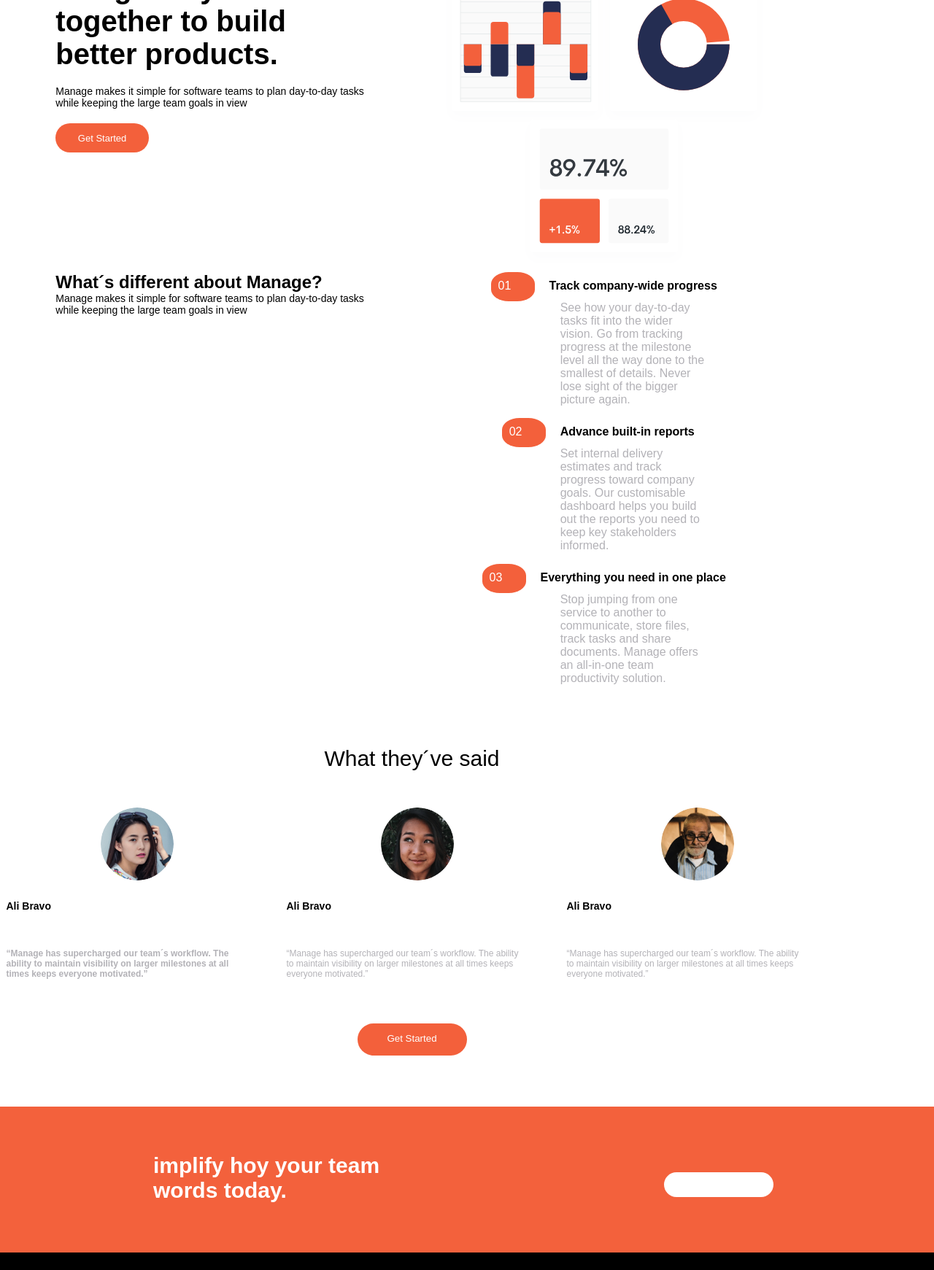
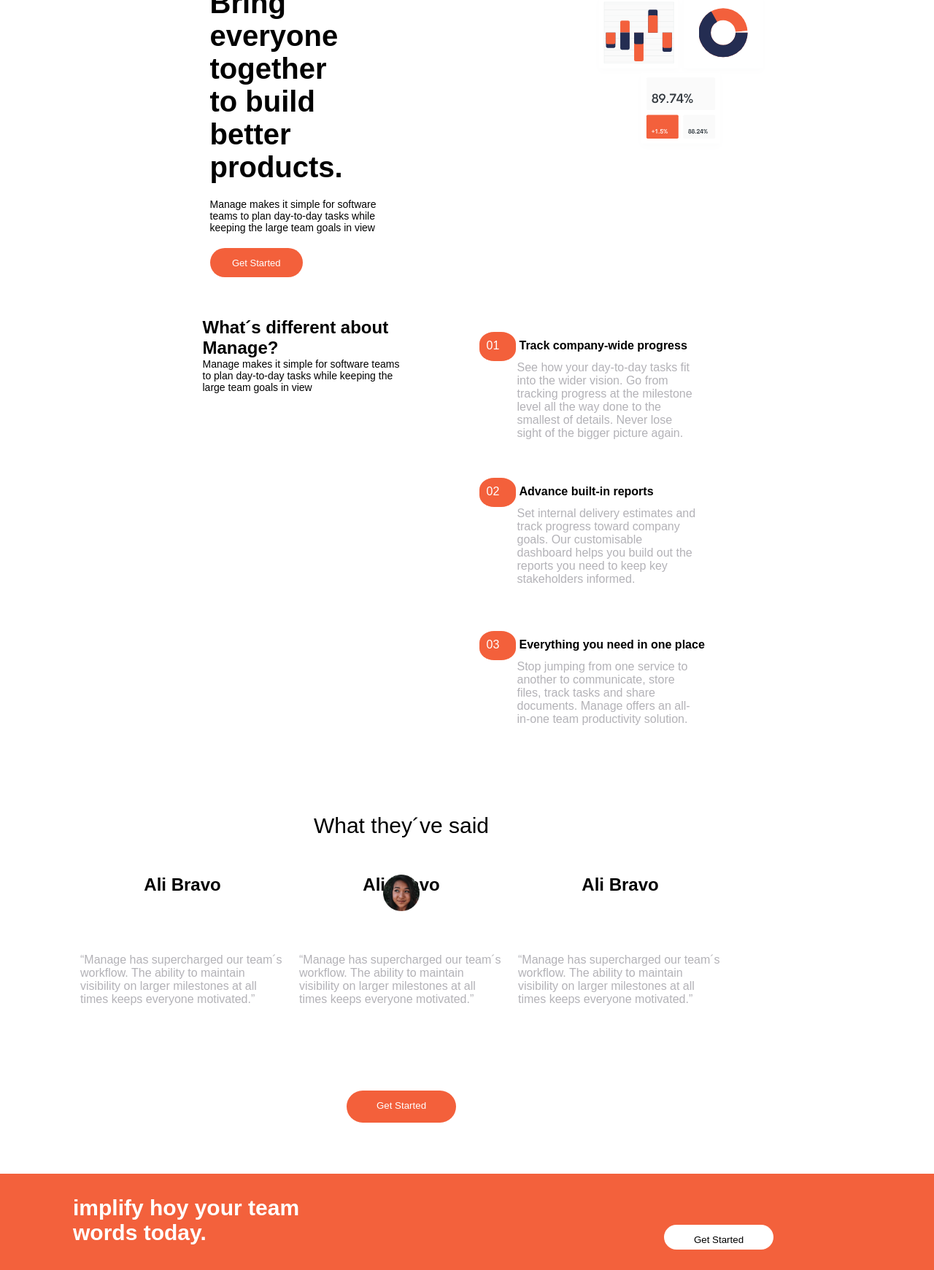
Before and after one commit to mariadesanchez/front-examan-final, a plain HTML site: page index.html in a window 1280 px wide. Shown: the part 287-2028 px from the top of the page at 73% size. Drawn offline with Linux system fonts and the light colour scheme; a web font is replaced by a local one.

Commit message:
elimine la carpeta imagenes

```diff
--- a/css/style.css
+++ b/css/style.css
@@ -2,6 +2,7 @@
 * {
     box-sizing: border-box;
     margin: 0;
+
 
 }
 html {
@@ -9,8 +10,8 @@ html {
     font-family: 'Be Vietnam', sans-serif;
 }
 body{
-    max-width: 1129px;
-    height: 1000px;
+    max-width: 1100px;
+    height: 1440px;
 }
 header{
     width: 100vw;
@@ -60,6 +61,9 @@ header button.started:hover{
     border-radius: 50vh;
     color: black;
 }
+main section div.onlycolumn{
+   margin-left: 250px;
+}
 section{
     margin: 0px;
 }
@@ -67,6 +71,7 @@ section{
     width: 375px;
     height: 200px;
 }
+
 
 main section div.inicio{
      /*display: flex;
@@ -100,8 +105,9 @@ section article.uno div.boxuno h1{
 
 
    section article.uno{
-    width: 450px;
-
+    width: 295px;
+    padding: 20px;
+    margin-right: 220px;
     background-color: white;
     display: flex;
     justify-content: flex-start;
@@ -109,11 +115,14 @@ section article.uno div.boxuno h1{
 
    }
  section article.dos img{
-     width: 450px;
+    width: 280px;
+    padding: 20px;
+    margin: 10px;
  }
 
 section article.tres {
-    width:450px;
+    width: 295px;
+    padding: 10px;
 
     }
   section article.tres div.boxtres h1{
@@ -135,8 +144,10 @@ section article.tres {
     }
    /*colocar todos los elementos en columna*/
    section article.cuatro{
-       width: 450px;
+       width: 500px;
        height: 200px;
+       padding: 10px;
+       margin: 10px;
        background: white;
        display: flex;
        justify-content: center;
@@ -154,37 +165,40 @@ section article.cuatro h2{
     padding-top: 10px;
    }
    section article.cuatro p{
-    width: 200px;
-    height: 200px;
+    width: 245px;
+    height: 130px;
     font-weight: 500, Normal;
     font-size: 16px;
     color: #B3B2B7;
-    margin-left: 80px;
-   margin-bottom: 0px;
+    margin-left: 17px;
    }
 
    section article.cuatro div.progress div{
     background-color: #F3603B;
-    width: 60px;
+    width: 50px;
     height: 40px;
     border-radius: 40%;
     color: white;
     padding: 10px;
-    margin-right: 20px;
+    margin-right: 5px;
+    margin-left: 34px;
    }
 
    /*el span y h2 los ubico con flex en horizontal y en el inicio con flex-start*/
    section article.cinco{
-    width: 450px;
+       width: 500px;
        height: 200px;
+       padding: 10px;
+       margin: 10px;
     background: white;
     display: flex;
     justify-content: center;
    }
    section article.cuatro div.progress{
-       width: 100%;
+    width: 400px;
     display: flex;
     justify-content: flex-start;
+    margin-top: 10px;
 
    }
    section article.cinco div.column{
@@ -197,42 +211,63 @@ section article.cinco h2{
     font-weight: 700, bold;
     font-size: 16px;
     padding-top: 10px;
+    padding-right: 50px;
    }
    section article.cinco p{
-    width: 200px;
-    height: 200px;
+    width: 245px;
+    height: 130px;
     font-weight: 500, Normal;
     font-size: 16px;
     color: #B3B2B7;
-    margin-left: 80px;
+    margin-left: 17px;
    }
 
 section article.cinco div.progress div{
     background-color: #F3603B;
- width: 60px;
+    width: 50px;
     height: 40px;
     border-radius: 40%;
     color: white;
     padding: 10px;
- margin-right: 20px;
+    margin-right: 5px;
+    margin-left: 34px;
+
 
 }
 
 section article.cinco div.progress{
-    width: 100%;
+    width: 400px;
     display: flex;
     justify-content: flex-start;
 
 }
 section article.seis{
-       width: 450px;
+       width: 500px;
        height: 200px;
+       padding: 10px;
+       margin: 10px;
        background: white;
        display: flex;
        justify-content: center;
 }
 section article.seis p{
-    margin-left: 80px;
+    width: 245px;
+    height: 130px;
+    font-weight: 500, Normal;
+    font-size: 16px;
+    color: #B3B2B7;
+    margin-left: 17px;;
+
+}
+.unoydos{
+    display: flex;
+    justify-content: space-evenly;
+    flex-wrap: wrap;
+}
+.tresycuatro{
+    display: flex;
+    justify-content: space-evenly;
+    flex-wrap: wrap;
 }
 section article.seis div.column{
     display: flex;
@@ -244,27 +279,23 @@ section article.seis h2{
     font-weight: 700, bold;
     font-size: 16px;
     padding-top: 10px;
+    margin-left: 0px;
    }
-   section article.seis p{
-    width: 200px;
-    height: 200px;
-    font-weight: 500, Normal;
-    font-size: 16px;
-    color: #B3B2B7;
-   }
+
 
 section article.seis div.progress div{
     background-color: #F3603B;
- width: 60px;
+    width: 50px;
     height: 40px;
     border-radius: 40%;
     color: white;
     padding: 10px;
- margin-right: 20px;
+    margin-right: 5px;
+    margin-left: 34px;
 }
 
 section article.seis div.progress{
-    width: 100%;
+    width: 400px;
     display: flex;
     justify-content: flex-start;
 
@@ -281,38 +312,24 @@ section article.seis div.progress{
     text-align: center;
     margin: 40px;
 }
+
+
+section.comentarios article p{
+    width: 300px;
+    font-weight: 700, bold;
+    font-style: normal;
+    font-size: 16px;
+    color: #B3B2B7;
+    padding: 10px;
+    order:3;
+
+}
 section.comentarios{
     display: flex;
-    position: relative;
-    height: 200px;
-
+    justify-content: space-evenly;
 
 }
-section.comentarios article p{
-    width: 25vw;
-    font-weight: 700, bold;
-    font-style: normal;
-    font-size: 12px;
-    color: #B3B2B7;
 
-
-
-
-}
-section.comentarios article h2{
-    font-weight: 700, bold;
-    font-style: normal;
-    font-size: 14px;
-
-}
-section.comentarios article{
-
-    width: 30vw;
-    height: 219px;
-    padding: 100px 20px 40px 20px;
-    margin-top: 7%;
-
-}
 .superior{
     display: flex;
     flex-direction: column;
@@ -329,13 +346,12 @@ section.comentarios article{
     margin-bottom: 50px;
 }
 
-.primercomentario img{
+.comentarios img{
     position: absolute;
-    width: 100px;
-    height: 100px;
-    border-radius: 50%;
+    width: 50px;
+    height: 50px;
     margin-top:0px;
-    margin-left: 13%;
+    margin-left: 0%;
     z-index: 100;
 
 }
@@ -361,13 +377,17 @@ section.comentarios article{
 
 }
 
-.primercomentario p{
-    font-weight: 600;
-    font-style: normal;
-    font-size: 20px;
 
+.primercomentario,.segundocomentario,.tercerocomentario{
+    width: 300px;
+   display: flex;
+   flex-direction: column;
+   align-items: center;
 }
-
+section.comentarios article{
+    width: 300px;
+    height: 200px;
+}
 section.comentarios h2{
     margin-bottom: 20px;
 }
@@ -445,27 +465,37 @@ button.startedpie:hover{
     color: black;
 }
 
+footer{
 
-
-
-footer{
     width: 100vw;
     height: 200px;
     background-color: #F3613C;
     color: white;
     padding: 30px 0;
     display: flex;
+    justify-content: space-evenly;
 
 }
+
+
+
+
 footer div.footertext{
-    width: 350px;
-    margin-left: 210px;
-    margin-top: 34px;
-    margin-bottom: 64px;
+    width: 100vw;
+    display: flex;
+    justify-content: space-between;
     font-weight: 700;
     font-style: normal;
     font-size: 30px;
 
+}
+footer div.footertext div{
+    width: 400px;
+    height: 300px;
+    margin-left: 100px;
+    font-weight: 700;
+    font-style: normal;
+    font-size: 30px;
 
 }
 footer button.startedpie{
@@ -473,12 +503,13 @@ footer button.startedpie{
     height: 34px;
     background-color: white;
     margin-right:220px;
-    margin-top:60px;
+    margin-top:40px;
     margin-bottom:90px;
+    color: black;
 }
 footer.down{
     width: 100vw;
-    height: 200px;
+    height: 250px;
     background-color: black;
     display:flex;
     flex-direction: column;
@@ -554,7 +585,9 @@ display: flex;
     align-items: center;
 }
 
-@media (max-width: 375px) {
+
+
+@media ( max-device-width: 375px) {
 
     html{
       font-size: 18px;
@@ -571,61 +604,9 @@ display: flex;
         display: block;
 
      }
-
-     section article.uno div.boxuno h1{
-        font-weight: 700, bold;
-        font-style: normal;
-        font-size: 30px;
-        margin-bottom: 20px;
-        width: 79.5%;
-
-       }
-       section article.uno div.boxuno p{
-        font-weight: 500, normal;
-        font-size: 14px;
-        margin-bottom: 20px;
-
-       }
-
-        /*section article.tres {
-            width: 365px;
-
-            }
-          section article.tres div.boxtres h2{
-             font-weight: 700, bold;
-             font-style: normal;
-             font-size: 30px;
-             margin-bottom: 20px;
-             width: 79.5%;
-
-            }
-            section article.tres div.boxtres p{
-             font-weight: 500, normal;
-             font-size: 14px;
-             margin-bottom: 20px;
-             background-color: red;
-            }
-        section.comentarios div:nth-child(1) {
-            display: none;
-          }
-          section.comentarios div:nth-child(3) {
-            display: none;
-          }
-          main section div.inicio{
-            display: flex;
-           flex-direction: column;
-           align-self: auto;
-       }main section div.inicio{
-     display: flex;
-    flex-direction: column;
-    align-self: auto;
-}
-
-
-
      footer{
-    width: 50vw;
-    height: 300px;
+        width: 400px;
+        height: 200px;
         background-color: #F3613C;
         color: white;
         padding: 30px 0;
@@ -634,17 +615,70 @@ footer{
         align-items: center;
 
      }
+
+     footer button.startedpie {
+        width: 150px;
+        height: 34px;
+        background-color: white;
+       margin-left: 40px;
+        margin-top: 40px;
+        margin-bottom: 90px;
+    }
+    footer.down div.allcolumn{
+        display: flex;
+        flex-direction: column;
+        align-items: center;
+        height: 300px;
+    }
+    footer.down {
+        width: 370px;
+        height: 500px;
+        background-color: black;
+        display: flex;
+        flex-direction: column;
+    }
+    footer {
+        width: 370px;
+        height: 200px;
+        background-color: #F3613C;
+        color: white;
+        padding: 10px 0;
+        margin: 0;
+        display: flex;
+        flex-direction: column;
+        align-items: center;
+        text-align: center;
     }
 
+    footer div.footertext {
+        width: 270px;
+        margin-left: 20px;
+        margin-top: 150px;
+        margin-bottom: 60px;
+        font-weight: 500;
+        font-style: normal;
+        font-size: 30px;
+        padding-right: 20px;
+    }
+    main button.startedpie {
+        display: flex;
+        flex-direction: column;
+        align-items: center;
+        margin-top: 30px;
+        margin-bottom: 40px;
+        padding-right: 20px;
+        margin-left: 80px;
+    }
+    footer div.listaunoydos{
+        display: flex;
+        justify-content: space-between;
+        margin-right: 20px;
+        margin-bottom: 40px;
+    }
+    .clasedown{
 
-  /*@media (max-width: 730px) {
+        display: flex;
+        flex-direction: column;
 
-
-    section article{
-      width: 70%;
     }
-    html{
-        font-size: 15px;
 }
-
- */
--- a/index.html
+++ b/index.html
@@ -28,17 +28,14 @@
         </nav>
         <button class="started">Get Started</button>
     </div>
-    <div class="mobile">
-        <img src="img/logo.svg" alt="logo">
-        <img src="img/icon-hamburger.svg "alt="desplegable">
-    </div>
 </header>
 <main>
 
     <!--Crear un section con article-->
     <section>
-
+        <div class="onlycolumn">
         <div class="inicio">
+            <div class="unoydos">
         <article class="uno">
         <div class="boxuno">
 
@@ -54,12 +51,13 @@
            <button class="started">Get Started</button>
         </div>
         </article>
-
         <article class="dos">
 
           <img src="img/illustration-intro.svg" alt="graficos">
 
          </article>
+        </div>
+         <div class="tresycuatro">
          <article class="tres">
             <div class="boxtres">
 
@@ -73,6 +71,7 @@
 
             </div>
         </article>
+
 
         <div class="progress-reports-place">
         <article class="cuatro">
@@ -88,15 +87,17 @@
              <h2>Track company-wide progress</h2>
 
             </div>
+            <div class="parrafo">
             <p>See how your day-to-day tasks fit into the wider vision.
                 Go from tracking progress at the milestone
                  level all the way done to the smallest of details.
                  Never lose sight of the bigger picture again.</p>
 
             </div>
+        </div>
             </article>
 
-        </article>
+
 
         <article class="cinco">
             <div class="column">
@@ -107,11 +108,12 @@
              <h2>Advance built-in reports</h2>
 
             </div>
+            <div class="parrafo">
             <p>Set internal delivery estimates and track progress toward company
                 goals. Our customisable dashboard helps you
                 build out the reports you need to keep key
                  stakeholders informed.</p>
-
+              </div>
             </div>
             </article>
             <article class="seis">
@@ -123,74 +125,85 @@
                  <h2>Everything you need in one place</h2>
 
                 </div>
+                <div class="parrafo"></div>
                 <p>Stop jumping from one service to another to communicate,
                      store files, track tasks and share documents.
                      Manage offers an all-in-one team productivity
                      solution.</p>
-
+                  </div>
                 </div>
                 </article>
         </div>
     </div>
+</div>
+</section>
 
-</section>
-<section class="inferior">
 
 <div class="superior">
 <p>What they´ve said</p>
 <section class="comentarios">
-
-    <div class="primercomentario">
-        <img src="img/avatar-anisha.png" alt="Avatar" class="imgprimercomentario">
+    <img src="img/avatar-ali.png" alt="Avatar" class="imgsegundocomentario">
     <article>
+        <div class="primercomentario">
 
     <h2>Ali Bravo</h2>
+    <div>
     <p>“Manage has supercharged our team´s workflow.
         The ability to maintain visibility on larger
         milestones at all times keeps everyone
         motivated.”</p>
+    </div>
+   </div>
     </article>
-</div>
 
-    <div class="segundocomentario">
-        <img src="img/avatar-ali.png" alt="Avatar" class="imgsegundocomentario">
+
+
+
     <article>
+        <div class="segundocomentario">
+        <!--<img src="img/avatar-ali.png" alt="Avatar" class="imgsegundocomentario">-->
         <h2>Ali Bravo</h2>
         <p>“Manage has supercharged our team´s workflow.
             The ability to maintain visibility on larger
             milestones at all times keeps everyone
             motivated.”</p>
+        </div>
     </article>
-</div>
-    <div class="tercerocomentario">
-        <img src="img/avatar-richard.png" alt="Avatar"class="imgtercercomentario">
+
+
+
 
     <article>
+
+        <div class="tercerocomentario">
+       <!-- <img src="img/avatar-richard.png" alt="Avatar"class="imgtercercomentario">-->
         <h2>Ali Bravo</h2>
         <p>“Manage has supercharged our team´s workflow.
             The ability to maintain visibility on larger
             milestones at all times keeps everyone
             motivated.”</p>
+        </div>
     </article>
+
 </div>
+
 </section>
 
 </div>
 <button class="startedpie">Get Started</button>
 </main>
+</div>
+<footer>
+<div class="footertext">
 
+<div><p>
+implify hoy your team
+words today.</p></div>
 
-<footer>
-
-<div class="footertext">
-<p>
-implify hoy your team
-words today.</p>
+<button class="startedpie">Get Started</button>
 </div>
-<button class="startedpie">Get Started</button>
-
 </footer>
-
+<div class="clasedown">
 <footer class="down">
 <div class="allcolumn">
    <div>
@@ -204,6 +217,7 @@ words today.</p>
   <img src="img/instagram.png" alt="instagram">
 </div>
 </div>
+<!---<div class="listaunoydos">-->
 <div class="listauno">
     <ul>
         <li>Home</li>
@@ -219,14 +233,14 @@ words today.</p>
         <li>Privacy Policy</li>
     </ul>
 </div>
+<!--</div>-->
 
     <form action="formulario.html" method="get" class="formulario">
 
         <input type="email" id="email"name="email"placeholder="Update in your inbox...">
         <input type="submit" value="Go">
     </form>
-
-
+</div>
 </div>
 </footer>
 
```
Lines whose indentation alone changed are shown as unchanged.
